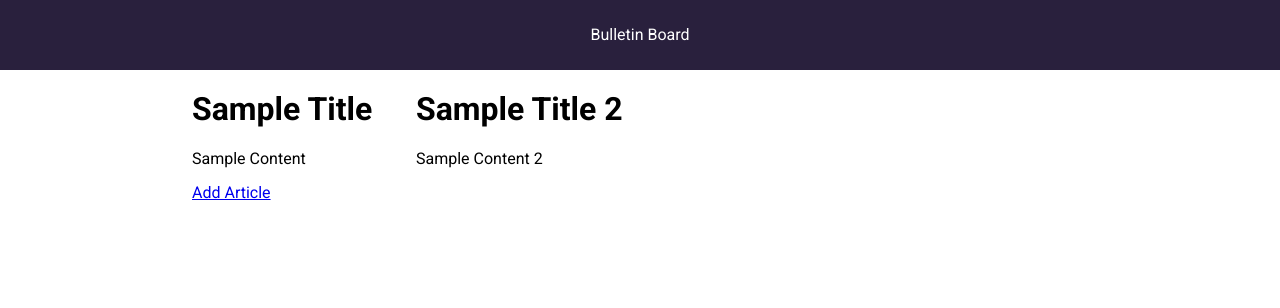
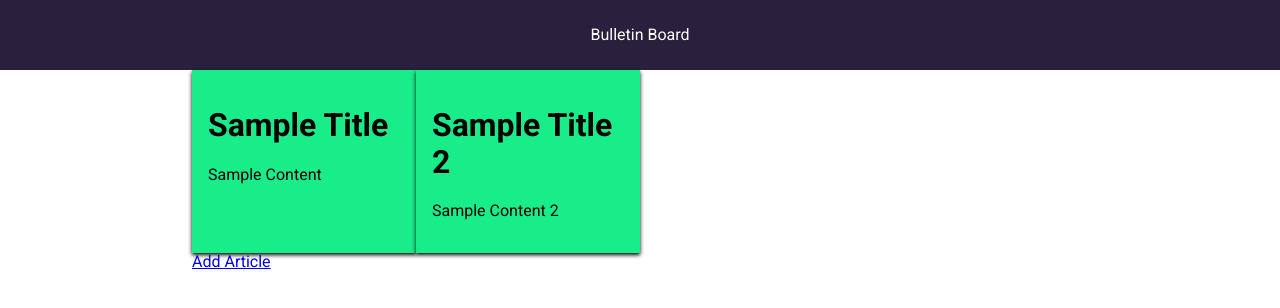
Before and after one commit to KeithRussel/bulletinboard, a React (Create React App) app: page / in a window 1280 px wide. Shown: the top 308 px of the page. Built offline with nearby package versions, Linux system fonts and the light colour scheme.

Commit message:
Add css using styled components

```diff
--- a/src/Components/Articles/Article.js
+++ b/src/Components/Articles/Article.js
@@ -1,14 +1,22 @@
 import React from "react";
+import styled from "@emotion/styled";
+import { theme } from "../../utils/styles";
+
+const Card = styled.div`
+  background-color: ${() => theme.colors.primary};
+  padding: 1rem;
+  box-shadow: 0px 2px 4px black;
+`;
 
 const Article = ({ article }) => {
   return (
-    <div className="card">
+    <Card>
       {/* {Object.values(article).map((value, index) => (
         <p key={index}>{value}</p>
       ))} */}
       <h1>{article.title}</h1>
       <p>{article.content}</p>
-    </div>
+    </Card>
   );
 };
 
```
